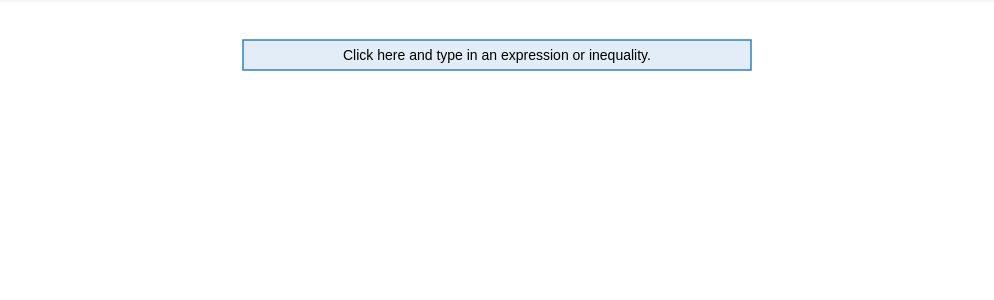
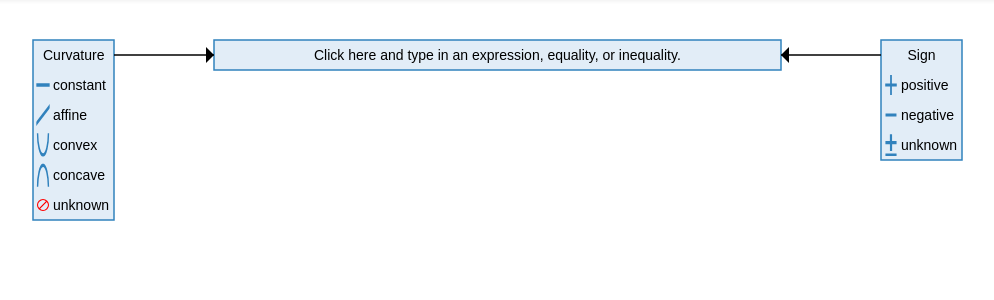
Before and after one commit to SteveDiamond/dcp_site, a Django app: page /dcp_sandbox/ in a window 1280 px wide. Shown: the part 42-342 px from the top of the page, without its empty margins (143-1137 px from the left). Run offline with Django 3.2, Linux system fonts and the light colour scheme; some libraries are stand-ins or nearby versions.

Commit message:
added legend

```diff
--- a/dcp_sandbox/static/dcp_sandbox/css/sandbox.css
+++ b/dcp_sandbox/static/dcp_sandbox/css/sandbox.css
@@ -16,6 +16,12 @@
 line.link {
     fill: none;
     stroke: #9ecae1;
+    stroke-width: 1.5px;
+}
+
+line.arrow {
+    fill: none;
+    stroke: black;
     stroke-width: 1.5px;
 }
 
--- a/dcp_sandbox/static/dcp_sandbox/js/TreeConstants.js
+++ b/dcp_sandbox/static/dcp_sandbox/js/TreeConstants.js
@@ -23,6 +23,8 @@ TreeConstants.VERT_SEP = 20;
 TreeConstants.EDGE_VERT_SEP = 20;
 // Margin around curvature and sign symbols
 TreeConstants.SYMBOL_MARGIN = TreeConstants.BOX_CONSTANT/12;
+// Can the browser handle svg subimages?
+TreeConstants.SVG_IMAGE_SUFFIX = navigator.userAgent.indexOf("Firefox") == -1 ? ".svg" : ".png";
 // Tree location
 TreeConstants.TREE_DIV = "#chart";
 // Location of images
@@ -33,7 +35,31 @@ TreeConstants.TAG_TO_NODE = "tagToNode";
 TreeConstants.OPERATORS = ["+","-","*","/","<=",">=","=="];
 TreeConstants.ELLIPSIS = "...";
 // Initial prompt
-TreeConstants.PROMPT = "Click here and type in an expression or inequality.";
+TreeConstants.PROMPT = "Click here and type in an expression, equality, or inequality.";
 TreeConstants.PROMPT_CONSTANT = 200;
 // Demo objective
 TreeConstants.DEMO = "log(square(z)) - log_sum_exp(2*x*z, -square(y), z) + (norm(x,3) + log(y))";
+
+// Legend constants
+// Space for legends on the left and right.
+TreeConstants.LEGEND_PADDING = 100;
+TreeConstants.LEGEND_WIDTH = 200;
+TreeConstants.LEGEND_TEXT_HEIGHT = 30;
+TreeConstants.LEGEND_ARROW_WIDTH = 8;
+TreeConstants.LEGEND_ARROW_HEIGHT = 2*TreeConstants.LEGEND_ARROW_WIDTH;
+TreeConstants.CURVATURE_LEGEND = {"title": "Curvature",
+    "text": [{"symbol": "constant", "name": "constant"},
+             {"symbol": "affine", "name": "affine"},
+             {"symbol": "convex", "name": "convex"},
+             {"symbol": "concave", "name": "concave"},
+             {"symbol": "non-convex", "name": "unknown"},
+            ],
+    "left": true,
+};
+TreeConstants.SIGN_LEGEND = {"title": "Sign",
+    "text": [{"symbol": "positive", "name": "positive"},
+             {"symbol": "negative", "name": "negative"},
+             {"symbol": "unknown", "name": "unknown"},
+            ],
+    "left": false,
+};
--- a/dcp_sandbox/static/dcp_sandbox/js/TreeConstructor.js
+++ b/dcp_sandbox/static/dcp_sandbox/js/TreeConstructor.js
@@ -7,6 +7,8 @@ function TreeConstructor() {
 
 // True until the user enters a valid objective/constraint.
 TreeConstructor.promptActive = true;
+// True if user clicks help button.
+TreeConstructor.helpActive = true;
 
 /**
  * Parses the given objective/constraint and creates a parse tree visualization.
@@ -40,7 +42,8 @@ TreeConstructor.deactivatePrompt = function() {
  * Processes the tree from the parser into a visualization.
  */
 TreeConstructor.processParseTree = function(root) {
-    var numNodes = TreeConstructor.augmentTree(root, 0); // Add short_name nodes and number nodes.
+    // Add short_name nodes and number nodes.
+    var numNodes = TreeConstructor.augmentTree(root, 0);
     // Save node info as attribute of TreeConstructor
     TreeConstructor.storeNodeMap(root);
     // Map distance from root to list of nodes in left to right order.
@@ -53,14 +56,20 @@ TreeConstructor.processParseTree = function(root) {
     TreeLayout.getWidths(root, widths);
     // Get the spacing between siblings.
     TreeLayout.getPadding(root, widths);
-    var treeWidth = TreeLayout.getTreeWidth(root, widths);
+    // Get tree width and height.
+    var widthVals = TreeLayout.getTreeWidth(root, widths);
+    var treeWidth = widthVals[0];
+    var treeHeight = TreeLayout.getTreeHeight(levels);
     // Get the centers of the nodes.
     var centers = [];
-    centers[root.tag] = treeWidth/2;
+    centers[root.tag] = widthVals[1];
     TreeLayout.getCenters(root, widths, centers);
     // Draw the new tree
     $(TreeConstants.TREE_DIV).html(''); // Clear old tree
-    TreeDisplay.drawTree(TreeConstants.TREE_DIV, root, numNodes, levels, widths, centers, treeWidth);
+    TreeDisplay.drawTree(TreeConstants.TREE_DIV, root, numNodes, levels, widths, centers, treeWidth, treeHeight);
+    // If help is active, draw the legends.
+    TreeDisplay.drawLegend(TreeConstants.CURVATURE_LEGEND, root, widths, centers, treeWidth);
+    TreeDisplay.drawLegend(TreeConstants.SIGN_LEGEND, root, widths, centers, treeWidth);
 }
 
 /**
--- a/dcp_sandbox/static/dcp_sandbox/js/TreeDisplay.js
+++ b/dcp_sandbox/static/dcp_sandbox/js/TreeDisplay.js
@@ -6,45 +6,15 @@ function TreeDisplay() {
 }
 
 /**
- * Solve the LP server side to determine the layout.
- * Then draw the tree on callback.
- * http://stackoverflow.com/questions/4342926/how-can-i-send-json-data-to-server
- */
-TreeDisplay.getLayout = function(data, root, numNodes, levels, widths) {
-    $.ajax({ // create an AJAX call that handles CSRF
-        crossDomain: false,
-        beforeSend: function(xhr, settings) {
-            xhr.setRequestHeader("X-CSRFToken", $.cookie('csrftoken'));
-        },
-        url: 'solveLP',
-        type: 'POST',
-        contentType:'application/json',
-        data: JSON.stringify(data),
-        dataType:'json',
-        success: function(response) {
-            var x = response;
-            var centers = x.slice(0,numNodes);
-            var treeWidth = x[numNodes];
-            $(TreeConstants.TREE_DIV).html(''); // Clear old tree
-            TreeDisplay.drawTree(TreeConstants.TREE_DIV, root, numNodes, levels, widths, centers, treeWidth); // update the DIV
-        }
-    });
-    return false;
-}
-
-/**
  * Draws the parse tree.
  */
-TreeDisplay.drawTree = function(location, root, numNodes, levels, widths, centers, treeWidth) {
+TreeDisplay.drawTree = function(location, root, numNodes, levels, widths, centers, treeWidth, treeHeight) {
     // Inspired by http://bl.ocks.org/mbostock/1093025
-    var numLevels = levels.length;
-    var treeHeight = numLevels*TreeConstants.BOX_HEIGHT + (numLevels-1)*TreeConstants.VERT_SEP + 2*TreeConstants.EDGE_VERT_SEP;
-
     var svg = d3.select(location).append("svg:svg")
         .attr("width", treeWidth)
         .attr("height", treeHeight)
 
-    for (var i=0; i < numLevels; i++) {
+    for (var i=0; i < levels.length; i++) {
         // Draw nodes
         var nodeEnter = svg.selectAll("level"+i)
             .data(levels[i])
@@ -67,8 +37,10 @@ TreeDisplay.drawTree = function(location, root, numNodes, levels, widths, center
         // Draw links
         TreeDisplay.drawLinks(svg, i, levels, centers);
 
-        // Draw curvature and sign symbols
-        TreeDisplay.drawSymbols(svg, nodeEnter, widths);
+        // Draw curvature and sign symbols. Not for the prompt.
+        if (!TreeConstructor.promptActive) {
+            TreeDisplay.drawSymbols(svg, nodeEnter, widths);
+        }
     }
 
     svg.selectAll("text").on("click", TreeDisplay.createInputBox);
@@ -164,26 +136,41 @@ TreeDisplay.drawSymbols = function(svg, nodes, widths) {
             .attr("y", TreeConstants.SYMBOL_MARGIN)
             .attr("width", TreeConstants.BOX_CONSTANT/2 - 2*TreeConstants.SYMBOL_MARGIN)
             .attr("height", TreeConstants.BOX_HEIGHT - 2*TreeConstants.SYMBOL_MARGIN)
-            .attr("xlink:href", function(d) { return TreeConstants.IMAGE_PREFIX + d.curvature + ".png"; })
+            .attr("xlink:href", function(d) {
+                return TreeConstants.IMAGE_PREFIX + d.curvature + TreeConstants.SVG_IMAGE_SUFFIX;
+            })
 
     // Sign
     expressions.append("svg:image")
             .attr("x", function(d) { return widths[d.tag] + TreeConstants.SYMBOL_MARGIN - TreeConstants.BOX_CONSTANT/2; })
-            .attr("y", TreeConstants.SYMBOL_MARGIN + (TreeConstants.BOX_HEIGHT-minDimension)/2)
-            .attr("width", minDimension - 2*TreeConstants.SYMBOL_MARGIN)
-            .attr("height", minDimension - 2*TreeConstants.SYMBOL_MARGIN)
-            .attr("xlink:href", function(d) { return TreeConstants.IMAGE_PREFIX + d.sign + ".png"; })
+            .attr("y", TreeConstants.SYMBOL_MARGIN)
+            .attr("width", TreeConstants.BOX_CONSTANT/2 - 2*TreeConstants.SYMBOL_MARGIN)
+            .attr("height", TreeConstants.BOX_HEIGHT - 2*TreeConstants.SYMBOL_MARGIN)
+            .attr("xlink:href", function(d) {
+                return TreeConstants.IMAGE_PREFIX + d.sign + TreeConstants.SVG_IMAGE_SUFFIX;
+            })
 
-    // Invalid constraints
-    var constraints = nodes.filter(function(d) {
-        return !d.isShortNameNode && !d.curvature && d.errors && d.errors.unsorted_errors.length > 0;
-    });
+    // Constraints
+    var constraints = nodes.filter(function(d) { return !d.isShortNameNode && !d.curvature; });
     constraints.append("svg:image")
             .attr("x", TreeConstants.SYMBOL_MARGIN)
             .attr("y", TreeConstants.SYMBOL_MARGIN)
             .attr("width", TreeConstants.BOX_CONSTANT/2 - 2*TreeConstants.SYMBOL_MARGIN)
             .attr("height", TreeConstants.BOX_HEIGHT - 2*TreeConstants.SYMBOL_MARGIN)
-            .attr("xlink:href", function(d) { return TreeConstants.IMAGE_PREFIX + "invalid_constraint" + ".png"; })
+            .attr("xlink:href", function(d) {
+                return TreeConstants.IMAGE_PREFIX + TreeDisplay.getConstraintSymbol(d) + TreeConstants.SVG_IMAGE_SUFFIX;
+            })
+}
+
+/**
+ * Get the name of the symbol on the left hand side of the constraint box.
+ */
+TreeDisplay.getConstraintSymbol = function(node) {
+    if (node.errors && node.errors.unsorted_errors.length > 0) {
+        return "invalid_constraint";
+    } else {
+        return "valid_constraint";
+    }
 }
 
 /**
@@ -192,3 +179,84 @@ TreeDisplay.drawSymbols = function(svg, nodes, widths) {
 TreeDisplay.getLevelY = function(level) {
     return level*(TreeConstants.BOX_HEIGHT + TreeConstants.VERT_SEP) + TreeConstants.EDGE_VERT_SEP;
 }
+
+/**
+ * Draws a legend explaining the curvature symbols and a legend explaining the sign symbols.
+ */
+TreeDisplay.drawLegend = function(legend, root, widths, centers, treeWidth) {
+    var svg = d3.select("svg");
+    TreeDisplay.drawLegendBox(svg, legend, treeWidth);
+    TreeDisplay.drawLegendArrow(svg, legend, root, widths, centers, treeWidth);
+}
+
+/**
+ * Draws the box containing the legend title, symbols, and symbol names.
+ */
+TreeDisplay.drawLegendBox = function(svg, legend, treeWidth) {
+    var legendWidth = TreeLayout.getLegendWidth(legend);
+    var legendHeight = TreeLayout.getLegendHeight(legend);
+    if (legend.left) {
+        var dx = TreeConstants.EDGE_SEP;
+    } else {
+        var dx = treeWidth - TreeConstants.EDGE_SEP - legendWidth;
+    }
+
+    var legendSVG = svg.append("svg:g")
+                        .attr("class", "node")
+                        .attr("id", legend.title + "Legend")
+                        .attr("transform", "translate(" + dx + "," + TreeConstants.EDGE_VERT_SEP + ")")
+
+    legendSVG.append("svg:rect")
+        .attr("width", legendWidth)
+        .attr("height", legendHeight)
+
+    // Draw title text.
+    legendSVG.append("svg:text")
+        .attr("dy", TreeConstants.LEGEND_TEXT_HEIGHT/2)
+        .attr("dx", ( legendWidth - legend.title.width(TreeConstants.FONT) )/2 )
+        .text(legend.title)
+
+    // Draw symbols and names.
+    for (var i = 0; i < legend.text.length; i++) {
+        var baseOffset = TreeConstants.LEGEND_TEXT_HEIGHT*(i + 1);
+        legendSVG.append("svg:image")
+            .attr("x", TreeConstants.SYMBOL_MARGIN)
+            .attr("y", TreeConstants.SYMBOL_MARGIN + baseOffset)
+            .attr("width", TreeConstants.BOX_CONSTANT/2 - 2*TreeConstants.SYMBOL_MARGIN)
+            .attr("height", TreeConstants.BOX_HEIGHT - 2*TreeConstants.SYMBOL_MARGIN)
+            .attr("xlink:href", TreeConstants.IMAGE_PREFIX + legend.text[i].symbol + TreeConstants.SVG_IMAGE_SUFFIX )
+
+        legendSVG.append("svg:text")
+                 .attr("dy", TreeConstants.LEGEND_TEXT_HEIGHT/2 + baseOffset)
+                 .attr("dx", TreeConstants.BOX_CONSTANT/2)
+                 .text(legend.text[i].name)
+    };
+}
+
+/**
+ * Draws the arrows from the legend box to the root node.
+ */
+TreeDisplay.drawLegendArrow = function(svg, legend, root, widths, centers, treeWidth) {
+    var legendWidth = TreeLayout.getLegendWidth(legend);
+    if (legend.left) {
+        var x1 = TreeConstants.EDGE_SEP + TreeLayout.getLegendWidth(legend);
+    } else {
+        var x1 = treeWidth - TreeConstants.EDGE_SEP - TreeLayout.getLegendWidth(legend);
+    }
+    var posMultiplier = legend.left ? -1 : 1;
+    var x2 = centers[root.tag] + posMultiplier*widths[root.tag]/2;
+    var y = TreeConstants.EDGE_VERT_SEP + TreeConstants.LEGEND_TEXT_HEIGHT/2;
+
+    svg.append("svg:line")
+       .attr("class", "arrow")
+       .attr("x1", x1)
+       .attr("y1", y)
+       .attr("x2", x2)
+       .attr("y2", y)
+
+    svg.append("svg:path")
+          .attr("d", "M " + x2 + " " + y +
+                     " l " + posMultiplier*TreeConstants.LEGEND_ARROW_WIDTH +
+                     " " + -TreeConstants.LEGEND_ARROW_HEIGHT/2 +
+                     " l 0 " + TreeConstants.LEGEND_ARROW_HEIGHT + " z")
+}
--- a/dcp_sandbox/static/dcp_sandbox/js/TreeLayout.js
+++ b/dcp_sandbox/static/dcp_sandbox/js/TreeLayout.js
@@ -61,11 +61,54 @@ TreeLayout.getPadding = function(root, widths) {
 }
 
 /**
- * Determine the tree width so that the root node can be centered.
+ * Determine the tree width and how the root node can be centered.
+ * Returns [treeWidth, rootCenter].
  */
 TreeLayout.getTreeWidth = function(root, widths) {
-    var padding = Math.max(root.leftPadding, root.rightPadding, TreeConstants.EDGE_SEP);
-    return 2*padding + widths[root.tag];
+    var padding = 2*Math.max(root.leftPadding, root.rightPadding, TreeConstants.EDGE_SEP);
+    var center = (padding + widths[root.tag])/2;
+    // If in help mode, add room for the legends.
+    if (TreeConstructor.helpActive) {
+        var leftLegend = TreeLayout.getLegendWidth(TreeConstants.CURVATURE_LEGEND) + TreeConstants.LEGEND_PADDING;
+        var rightLegend = TreeLayout.getLegendWidth(TreeConstants.SIGN_LEGEND) + TreeConstants.LEGEND_PADDING;
+        padding += leftLegend + rightLegend;
+        center += leftLegend;
+    }
+    return [padding + widths[root.tag], center];
+}
+
+/**
+ * Determine the tree height.
+ */
+TreeLayout.getTreeHeight = function(levels) {
+    var numLevels = levels.length;
+    var treeHeight = numLevels*TreeConstants.BOX_HEIGHT + (numLevels-1)*TreeConstants.VERT_SEP + 2*TreeConstants.EDGE_VERT_SEP;
+    var legendHeight = 0;
+    if (TreeConstructor.helpActive) {
+        legendHeight = Math.max( TreeLayout.getLegendHeight(TreeConstants.CURVATURE_LEGEND),
+                                 TreeLayout.getLegendHeight(TreeConstants.SIGN_LEGEND) );
+    }
+    return Math.max(treeHeight, legendHeight + 2*TreeConstants.EDGE_VERT_SEP);
+}
+
+/**
+ * Determine the width of the given legend.
+ */
+TreeLayout.getLegendWidth = function(legend) {
+    var widths = [legend.title.width(TreeConstants.FONT) + TreeConstants.SHORT_NAME_CONSTANT];
+    for (var i = 0; i < legend.text.length; i++) {
+        widths.push(TreeConstants.BOX_CONSTANT/2 +
+            legend.text[i].name.width(TreeConstants.FONT) +
+            TreeConstants.SHORT_NAME_CONSTANT/2);
+    };
+    return Math.max.apply(null, widths);
+}
+
+/**
+ * Determine the height of the given legend.
+ */
+TreeLayout.getLegendHeight = function(legend) {
+    return (1 + legend.text.length)*TreeConstants.LEGEND_TEXT_HEIGHT;
 }
 
 /**
```
Also changed, not shown: dcp_sandbox/static/dcp_sandbox/images/affine.png, dcp_sandbox/static/dcp_sandbox/images/affine.svg, dcp_sandbox/static/dcp_sandbox/images/convex.svg, dcp_sandbox/static/dcp_sandbox/images/invalid_constraint.png, dcp_sandbox/static/dcp_sandbox/images/non-convex.png, dcp_sandbox/static/dcp_sandbox/images/non-convex.svg, dcp_sandbox/static/dcp_sandbox/images/positive.png, dcp_sandbox/static/dcp_sandbox/images/positive.svg, dcp_sandbox/static/dcp_sandbox/images/unknown.png, dcp_sandbox/static/dcp_sandbox/images/unknown.svg, dcp_sandbox/static/dcp_sandbox/images/zero.png.
